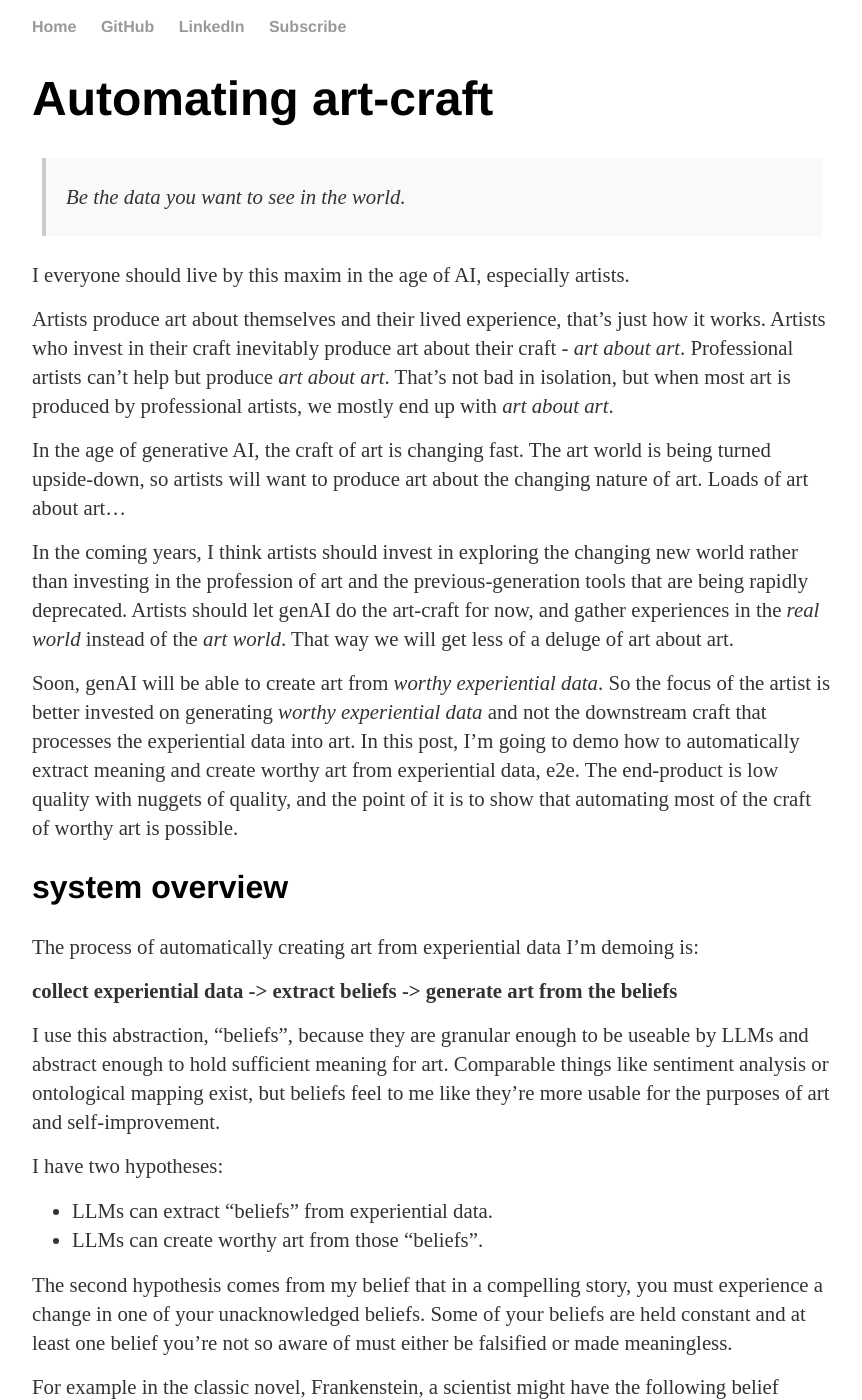
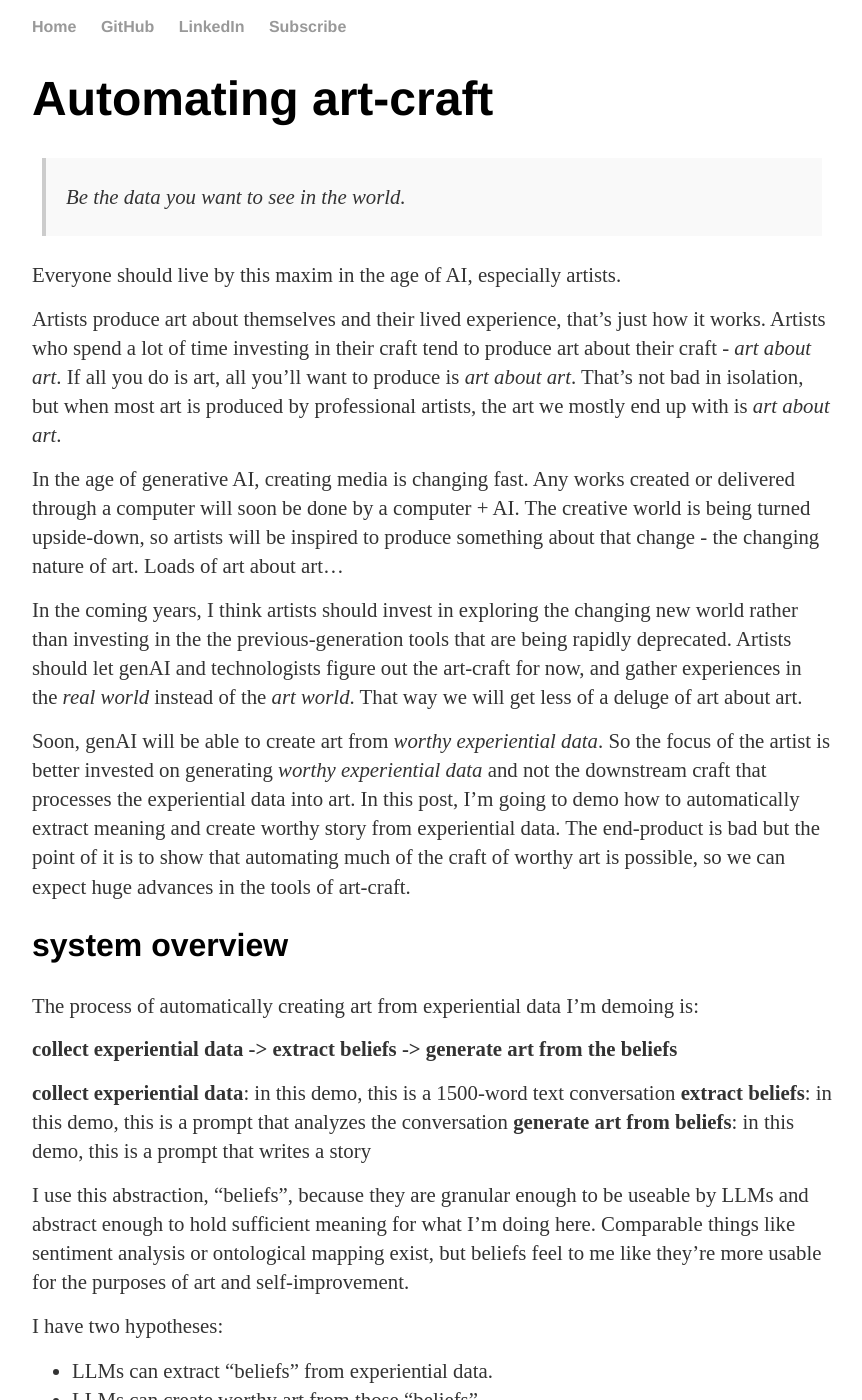
Before and after one commit to curiousest/curiousest.github.io, a Jekyll site: the page built from _posts/2024-11-01-automating-art-craft.md, in a window 1280 px wide and 1400 px high. Shown: the whole window, without its empty margins (208-1070 px from the left). Built offline with Jekyll 4.4.1, drawn with Linux system fonts in a browser that asks for light colours.

Commit message:
Minor fixes.

```diff
--- a/_posts/2024-11-01-automating-art-craft.md
+++ b/_posts/2024-11-01-automating-art-craft.md
@@ -5,19 +5,20 @@ date: 2024-11-02T00:00:00.001-05:00
 author: Douglas Hindson
 tags:
   - projects
+  - essay
 modified_time: 2024-11-02T00:00:00.001-05:00
 ---
 > Be the data you want to see in the world.
 
-I everyone should live by this maxim in the age of AI, especially artists.
+Everyone should live by this maxim in the age of AI, especially artists.
 
-Artists produce art about themselves and their lived experience, that's just how it works. Artists who invest in their craft inevitably produce art about their craft - *art about art*. Professional artists can't help but produce *art about art*. That's not bad in isolation, but when most art is produced by professional artists, we mostly end up with *art about art*.
+Artists produce art about themselves and their lived experience, that's just how it works. Artists who spend a lot of time investing in their craft tend to produce art about their craft - *art about art*. If all you do is art, all you'll want to produce is *art about art*. That's not bad in isolation, but when most art is produced by professional artists, the art we mostly end up with is *art about art*.
 
-In the age of generative AI, the craft of art is changing fast. The art world is being turned upside-down, so artists will want to produce art about the changing nature of art. Loads of art about art...
+In the age of generative AI, creating media is changing fast. Any works created or delivered through a computer will soon be done by a computer + AI. The creative world is being turned upside-down, so artists will be inspired to produce something about that change - the changing nature of art. Loads of art about art...
 
-In the coming years, I think artists should invest in exploring the changing new world rather than investing in the profession of art and the previous-generation tools that are being rapidly deprecated. Artists should let genAI do the art-craft for now, and gather experiences in the *real world* instead of the *art world*. That way we will get less of a deluge of art about art.
+In the coming years, I think artists should invest in exploring the changing new world rather than investing in the the previous-generation tools that are being rapidly deprecated. Artists should let genAI and technologists figure out the art-craft for now, and gather experiences in the *real world* instead of the *art world*. That way we will get less of a deluge of art about art.
 
-Soon, genAI will be able to create art from *worthy experiential data*. So the focus of the artist is better invested on generating *worthy experiential data* and not the downstream craft that processes the experiential data into art. In this post, I'm going to demo how to automatically extract meaning and create worthy art from experiential data, e2e. The end-product is low quality with nuggets of quality, and the point of it is to show that automating most of the craft of worthy art is possible.
+Soon, genAI will be able to create art from *worthy experiential data*. So the focus of the artist is better invested on generating *worthy experiential data* and not the downstream craft that processes the experiential data into art. In this post, I'm going to demo how to automatically extract meaning and create worthy story from experiential data. The end-product is bad but the point of it is to show that automating much of the craft of worthy art is possible, so we can expect huge advances in the tools of art-craft.
 
 ## system overview
 
@@ -25,7 +26,11 @@ The process of automatically creating art from experiential data I'm demoing is:
 
 **collect experiential data -> extract beliefs -> generate art from the beliefs**
 
-I use this abstraction, "beliefs", because they are granular enough to be useable by LLMs and abstract enough to hold sufficient meaning for art. Comparable things like sentiment analysis or ontological mapping exist, but beliefs feel to me like they're more usable for the purposes of art and self-improvement.
+**collect experiential data**: in this demo, this is a 1500-word text conversation
+**extract beliefs**: in this demo, this is a prompt that analyzes the conversation
+**generate art from beliefs**: in this demo, this is a prompt that writes a story
+
+I use this abstraction, "beliefs", because they are granular enough to be useable by LLMs and abstract enough to hold sufficient meaning for what I'm doing here. Comparable things like sentiment analysis or ontological mapping exist, but beliefs feel to me like they're more usable for the purposes of art and self-improvement.
 
 I have two hypotheses:
 - LLMs can extract "beliefs" from experiential data.
```
Also changed, not shown: _drafts/2024-10-01-assembly-higher-higher-notes.md (+1 -0 lines).
